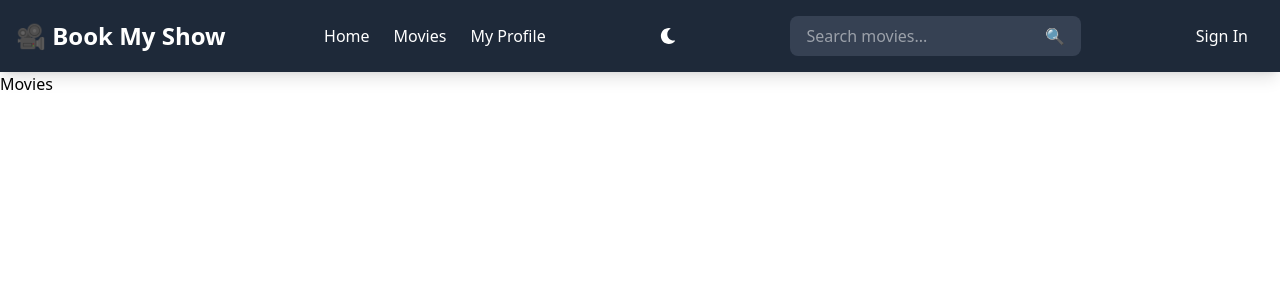
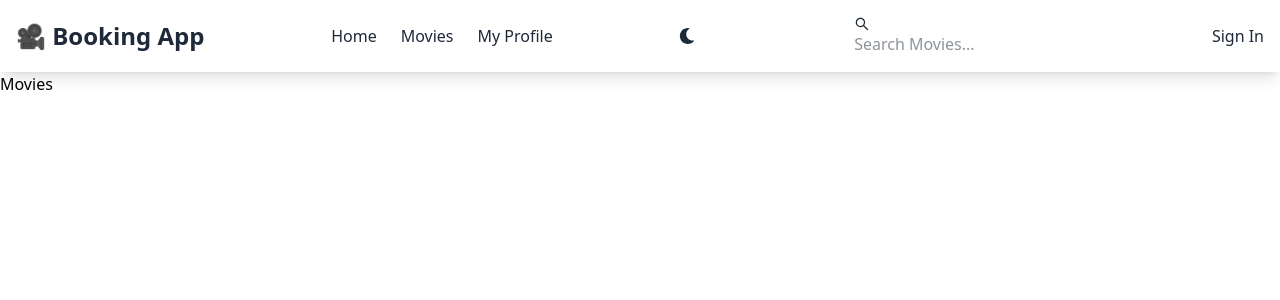
Before and after one commit to ragnarlothbroke12/Booking-App, a React (Vite) app in the folder client/: page /movies in a window 1280 px wide. Shown: the top 300 px of the page. Built offline with nearby package versions, Linux system fonts and the light colour scheme.

Commit message:
Some chnages in header

```diff
--- a/client/src/components/Header.jsx
+++ b/client/src/components/Header.jsx
@@ -1,6 +1,7 @@
 import { Button, Navbar, TextInput } from "flowbite-react";
 import React, { useState, useEffect } from "react";
 import { Link } from "react-router-dom";
+import {AiOutlineSearch} from 'react-icons/ai';
 import { DarkThemeToggle } from "flowbite-react";
 import {FaMoon} from 'react-icons/fa';
 
@@ -24,12 +25,12 @@ const Header = () => {
   };
 
   return (
-    <header className="bg-gray-800 dark:bg-gray-900 text-white shadow-lg">
+    <header className="bg-white dark:bg-black text-gray-800 dark:text-white shadow-lg">
       <div className="container mx-auto flex items-center justify-between p-4">
         {/* Logo */}
         <div className="text-2xl font-bold">
           <Link to="/" className="hover:text-red-500">
-            🎥 Book My Show
+            🎥 Booking App
           </Link>
         </div>
 
@@ -51,16 +52,17 @@ const Header = () => {
         </Button>
 
          {/* Search Bar */}
-         <div className="hidden md:flex items-center space-x-2 bg-gray-700 px-4 py-2 rounded-lg">
-          <input
+         <form>
+        <TextInput
             type="text"
-            placeholder="Search movies..."
-            className="bg-transparent text-white focus:outline-none"
-          />
-          <button className="text-red-500 hover:text-red-700">
-            🔍
-          </button>
-        </div>
+            placeholder="Search Movies..."
+            rightIcon={AiOutlineSearch}
+            className="hidden lg:inline"
+        />
+       </form>
+       <Button className="w-12 h-10 lg:hidden" color='gray' pill>
+        <AiOutlineSearch/>
+       </Button>
         <Link to='/sign-in'>
          <Button gradientDuoTone='purpleToBlue' pill>Sign In</Button>
         </Link>
```
